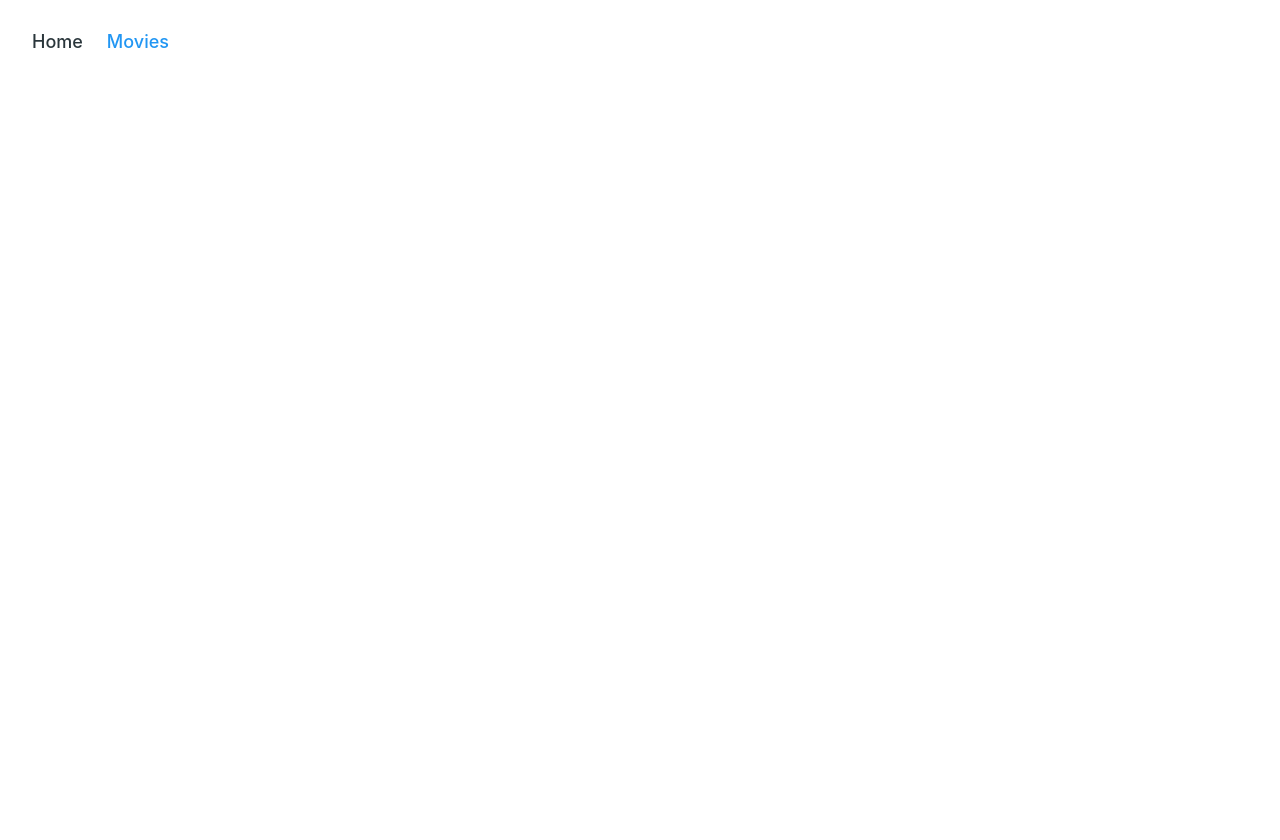
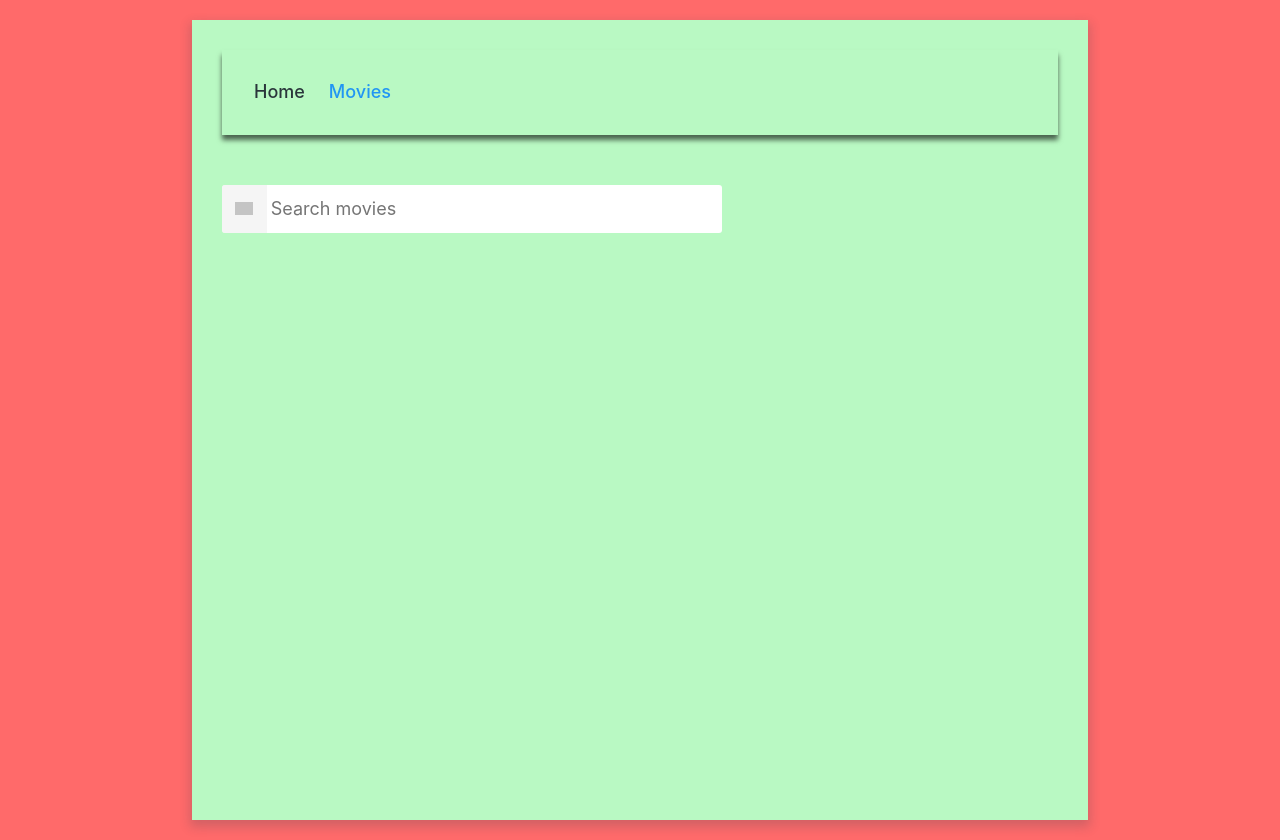
Before and after one commit to OlekSandr-offensive/goit-react-hw-04-movies, a React (Create React App) app: page /movies in a window 1280 px wide. Before the commit the page ends 800 px from the top, so only its background shows below. Built offline with nearby package versions, Linux system fonts and the light colour scheme; no server answers; grey boxes are pictures that could not be loaded.

Commit message:
add MovieDetailsPage

```diff
--- a/src/App.jsx
+++ b/src/App.jsx
@@ -4,6 +4,7 @@ import 'react-loader-spinner/dist/loader/css/react-spinner-loader.css';
 import AppBar from './components/AppBar/AppBar';
 import Container from './components/Container/Container';
 import HomePage from './components/HomePage/HomePage';
+import MoviesPage from './components/MoviesPage/MoviesPage';
 import MovieDetailsPage from './components/MovieDetailsPage/MovieDetailsPage';
 import Cast from './components/Cast/Cast';
 import Reviews from './components/Reviews/Reviews';
@@ -20,7 +21,12 @@ function App() {
         <Route path="/" exact>
           <HomePage loader={loader} />
         </Route>
-        <Route path="/movies"></Route>
+        <Route path="/movies" exact>
+          <MoviesPage />
+        </Route>
+        <Route path="/movies/:movieId">
+          <MovieDetailsPage loader={loader} />
+        </Route>
       </Switch>
     </Container>
   );
--- a/src/components/AppBar/AppBar.scss
+++ b/src/components/AppBar/AppBar.scss
@@ -1,4 +1,5 @@
 .header {
   padding: 20px;
   margin-bottom: 50px;
+  box-shadow: 0px 5px 5px 0px rgba(0, 0, 0, 0.6);
 }
--- a/src/components/Container/Container.scss
+++ b/src/components/Container/Container.scss
@@ -1,4 +1,12 @@
 .container {
+  width: 70%;
+  min-height: 800px;
+  height: auto;
+  margin: 20px auto 20px auto;
+  padding: 30px;
+  box-shadow: 0px 5px 10px 2px rgba(34, 60, 80, 0.2);
+  background-color: #b9f9c3;
+
   display: flex;
   flex-direction: column;
 }
--- a/src/components/HomePage/HomePage.jsx
+++ b/src/components/HomePage/HomePage.jsx
@@ -38,15 +38,16 @@ export default function HomePage({ loader }) {
 
   return (
     <>
-      <h1>Trending today</h1>
+      <h1 className="home-title">Trending today</h1>
       {Status.PENDING && spinner && loader}
       {Status.RESOLVED && trendMovies.length > 0 && (
-        <ul>
+        <ul className="home-collection">
           {trendMovies.map(
             movie =>
               movie.title && (
-                <li key={movie.id}>
+                <li className="home-item" key={movie.id}>
                   <Link
+                    className="home-link"
                     to={{
                       pathname: `movies/${movie.id}`,
                     }}
@@ -58,7 +59,9 @@ export default function HomePage({ loader }) {
           )}
         </ul>
       )}
-      {Status.REJECTED && error && <p>This text has already been found!</p>}
+      {Status.REJECTED && error && (
+        <p className="home-error">This text has already been found!</p>
+      )}
     </>
   );
 }
--- a/src/components/HomePage/HomePage.scss
+++ b/src/components/HomePage/HomePage.scss
@@ -0,0 +1,18 @@
+.home-title {
+  margin-bottom: 20px;
+  padding-left: 20px;
+  color: #2a363b;
+}
+
+.home-item:not(:last-child) {
+  margin-bottom: 5px;
+}
+
+.home-link {
+  color: #2a363b;
+}
+
+.home-link:hover,
+.home-link:focus {
+  color: #ffff;
+}
--- a/src/components/MovieDetailsPage/MovieDetailsPage.jsx
+++ b/src/components/MovieDetailsPage/MovieDetailsPage.jsx
@@ -0,0 +1,89 @@
+import React from 'react';
+import { useState, useEffect } from 'react';
+import { Link, useParams, useRouteMatch } from 'react-router-dom';
+import { fetchMoviesById } from '../../fetch-service';
+import '../MovieDetailsPage/MovieDetailsPage.scss';
+
+export default function MovieDetailsPage({ loader }) {
+  const { url } = useRouteMatch();
+  const { movieId } = useParams();
+  const [movie, setMovie] = useState(null);
+  const [error, setError] = useState(null);
+  const [spinner, setSpinner] = useState(false);
+
+  useEffect(() => {
+    setSpinner(true);
+    const fetchMoviePage = async function () {
+      try {
+        const response = await fetchMoviesById(movieId);
+        setMovie(response);
+      } catch (error) {
+        setError(error);
+      } finally {
+        setSpinner(false);
+      }
+    };
+
+    fetchMoviePage();
+  }, [movieId]);
+
+  return (
+    <>
+      {movie && (
+        <>
+          <div className="movie-detail-container">
+            <button className="btn" type="button">
+              Go back
+            </button>
+            <div className="movie-detail">
+              <img
+                className="image"
+                src={`https://image.tmdb.org/t/p/w200/${movie.poster_path}`}
+                alt={movie.title}
+              />
+              <div className="movie-detail-info">
+                <h1>{`${movie.title}`}</h1>
+                <p>{movie.release_date}</p>
+                <h2>Overview</h2>
+                <p>{movie.overview}</p>
+                <h3>Genres</h3>
+                <ul>
+                  {movie.genres.map(genre => {
+                    return <li key={genre.id}>{genre.name}</li>;
+                  })}
+                </ul>
+              </div>
+            </div>
+          </div>
+          <div className="movie-detail-footer">
+            <h2>Additional information</h2>
+            <ul>
+              <li>
+                <Link
+                  className="link"
+                  activeClassName="activeLink"
+                  to={{
+                    pathname: `${url}/cast`,
+                  }}
+                >
+                  Cast
+                </Link>
+              </li>
+              <li>
+                <Link
+                  className="link"
+                  activeClassName="activeLink"
+                  to={{
+                    pathname: `${url}/reviews`,
+                  }}
+                >
+                  Reviews
+                </Link>
+              </li>
+            </ul>
+          </div>
+        </>
+      )}
+    </>
+  );
+}
--- /dev/null
+++ b/src/components/MovieDetailsPage/MovieDetailsPage.scss
@@ -0,0 +1,87 @@
+.movie-detail-container {
+  color: #2a363b;
+}
+
+.btn {
+  width: 100px;
+  height: auto;
+  margin-bottom: 20px;
+  cursor: pointer;
+  color: #2a363b;
+  background: #ffff;
+
+  display: inline-flex;
+  align-items: center;
+  justify-content: center;
+
+  outline: none;
+  border: 2px solid rgba(70, 70, 70, 0.6);
+  border-radius: 3px;
+  border-style: none;
+
+  &::before {
+    display: inline-block;
+    content: '';
+    width: 1em;
+    height: 1em;
+    stroke-width: 0;
+    stroke: currentColor;
+    fill: currentColor;
+    background-image: url(../MovieDetailsPage/arrow-left2.svg);
+    background-repeat: no-repeat;
+    background-position: center;
+    background-size: cover;
+    margin-right: 5px;
+  }
+
+  &:hover,
+  &:focus {
+    fill: #ffff;
+    color: #ffff;
+    background: #2196f3;
+    outline: none;
+  }
+}
+
+.movie-detail {
+  display: flex;
+  margin-bottom: 20px;
+}
+
+.image {
+  margin-right: 20px;
+}
+
+.movie-detail-footer {
+  padding: 20px;
+  border-top: 2px solid rgba(70, 70, 70, 0.6);
+  border-bottom: 2px solid rgba(70, 70, 70, 0.6);
+}
+
+.movie-detail-info {
+  h1,
+  h2,
+  h3,
+  p {
+    margin-bottom: 15px;
+  }
+  ul {
+    display: flex;
+  }
+  li:not(:last-child) {
+    margin-right: 8px;
+  }
+}
+
+.movie-detail-footer {
+  color: #2a363b;
+  h2 {
+    margin-bottom: 10px;
+  }
+  li {
+    padding-left: 10px;
+  }
+  a {
+    padding: 5px;
+  }
+}
--- a/src/components/MoviesPage/MoviesPage.jsx
+++ b/src/components/MoviesPage/MoviesPage.jsx
@@ -0,0 +1,42 @@
+import React from 'react';
+import { Link, useRouteMatch } from 'react-router-dom';
+import { useState, useEffect } from 'react';
+import { fetchSerchMovies } from '../../fetch-service';
+import '../MoviesPage/MoviesPage.scss';
+
+export default function MoviesPage() {
+  const { url } = useRouteMatch();
+
+  useEffect(() => {
+    const fetchSearch = async function () {
+      try {
+        const data = await fetchSerchMovies();
+      } catch (error) {
+      } finally {
+      }
+    };
+
+    fetchSearch();
+  }, []);
+
+  return (
+    <div>
+      <form className="SearchForm">
+        <button type="submit" className="SearchForm-button">
+          <span className="SearchForm-button-label">Search</span>
+        </button>
+
+        <input
+          className="SearchForm-input"
+          type="text"
+          name="imageName"
+          // autocomplete="off"
+          // autofocus
+          placeholder="Search movies"
+          // value={}
+          // onChange={}
+        />
+      </form>
+    </div>
+  );
+}
--- /dev/null
+++ b/src/components/MoviesPage/MoviesPage.scss
@@ -0,0 +1,56 @@
+.SearchForm {
+  display: flex;
+  align-items: center;
+  width: 100%;
+  max-width: 500px;
+  background-color: #fff;
+  border-radius: 3px;
+  overflow: hidden;
+}
+
+.SearchForm-button {
+  display: inline-block;
+  width: 48px;
+  height: 48px;
+  border: 0;
+  background-image: url('https://image.flaticon.com/icons/svg/149/149852.svg');
+  background-size: 40%;
+  background-repeat: no-repeat;
+  background-position: center;
+  opacity: 0.6;
+  transition: opacity 250ms cubic-bezier(0.4, 0, 0.2, 1);
+  cursor: pointer;
+  outline: none;
+}
+
+.SearchForm-button:hover {
+  opacity: 1;
+}
+
+.SearchForm-button-label {
+  position: absolute;
+  width: 1px;
+  height: 1px;
+  padding: 0;
+  overflow: hidden;
+  clip: rect(0, 0, 0, 0);
+  white-space: nowrap;
+  clip-path: inset(50%);
+  border: 0;
+}
+
+.SearchForm-input {
+  display: inline-block;
+  width: 100%;
+  font: inherit;
+  font-size: 20px;
+  border: none;
+  outline: none;
+  padding-left: 4px;
+  padding-right: 4px;
+}
+
+.SearchForm-input::placeholder {
+  font: inherit;
+  font-size: 18px;
+}
--- a/src/components/Navigation/Navigation.scss
+++ b/src/components/Navigation/Navigation.scss
@@ -11,3 +11,7 @@
   composes: link;
   color: #2196f3;
 }
+
+.link:hover {
+  color: #ffff;
+}
--- a/src/fetch-service.jsx
+++ b/src/fetch-service.jsx
@@ -13,3 +13,15 @@ export function fetchTrendingMovies() {
     `${BASE_URL}/3/trending/all/day?api_key=${API_KEY}`,
   );
 }
+
+export function fetchMoviesById(movieId) {
+  return fetchWithErrorHandler(
+    `${BASE_URL}/3/movie/${movieId}?api_key=${API_KEY}&language=en-US`,
+  );
+}
+
+export function fetchSerchMovies() {
+  return fetchWithErrorHandler(
+    `${BASE_URL}/3/search/movie?api_key=${API_KEY}&language=en-US&page=1&include_adult=false`,
+  );
+}
--- a/src/index.css
+++ b/src/index.css
@@ -5,9 +5,29 @@ body {
     sans-serif;
   -webkit-font-smoothing: antialiased;
   -moz-osx-font-smoothing: grayscale;
+
+  background-color: #ff6a6a;
 }
 
 code {
   font-family: source-code-pro, Menlo, Monaco, Consolas, 'Courier New',
     monospace;
 }
+
+li,
+ul,
+h1,
+h2,
+h3,
+h4,
+p {
+  margin: 0;
+  padding: 0;
+}
+
+li,
+ul,
+a {
+  list-style: none;
+  text-decoration: none;
+}
```
Also changed, not shown: src/components/MovieDetailsPage/arrow-left2.svg (added).
